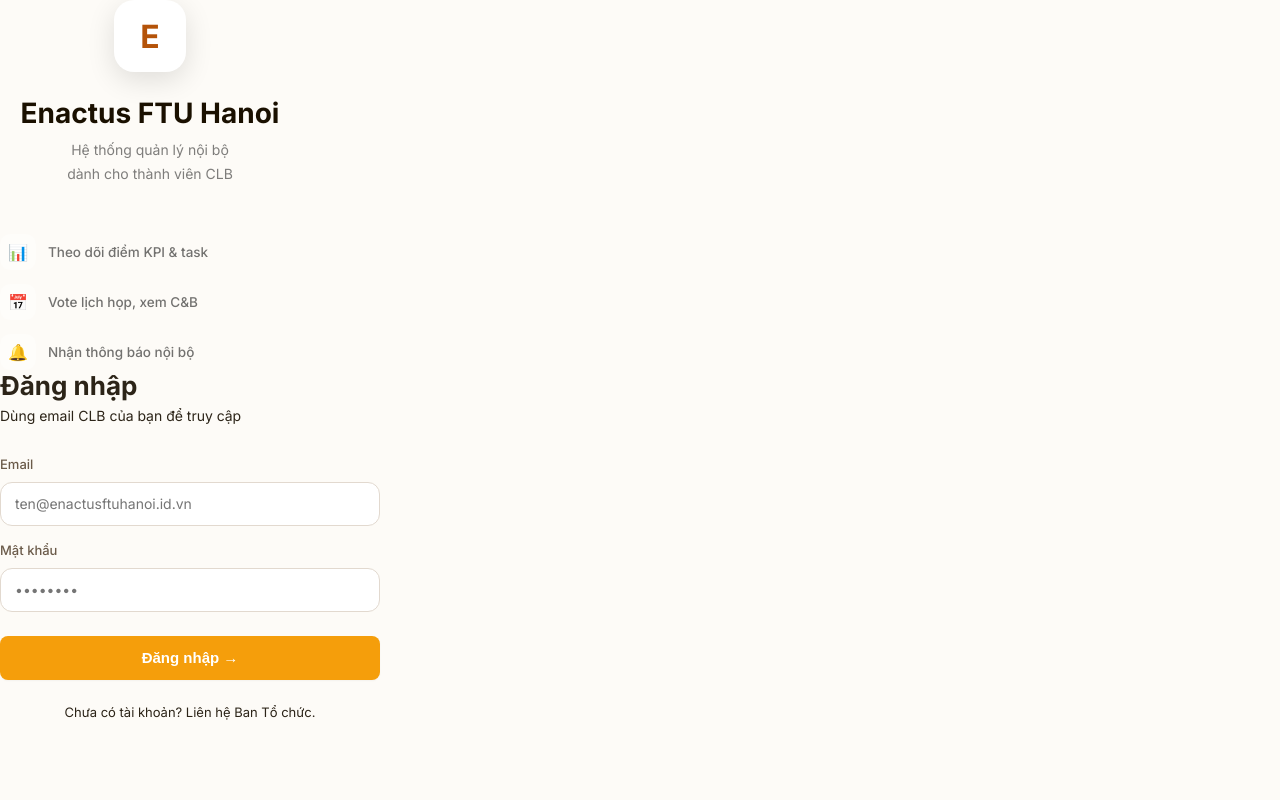
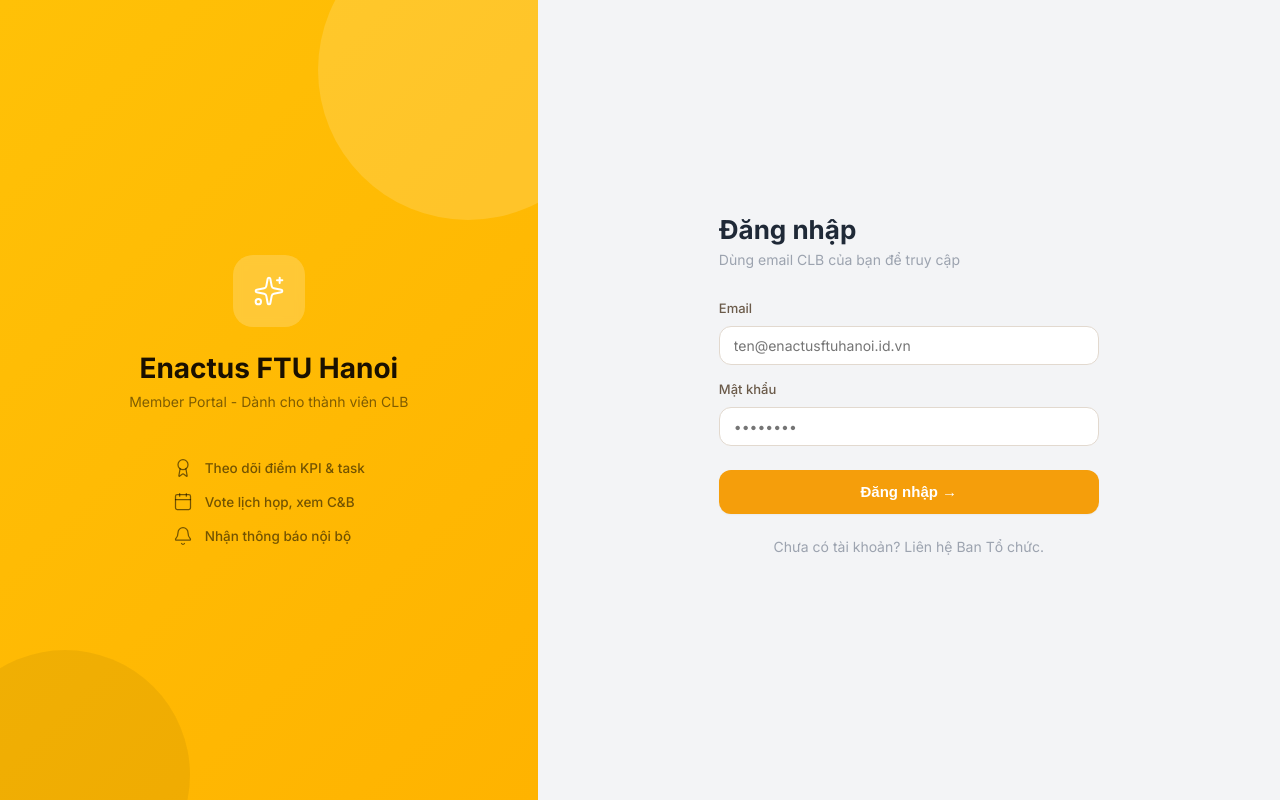
Before and after one commit to Enactus-FTU-Hanoi/member-app, a React (Vite) app: page / in a window 1280 px wide. Built offline with nearby package versions, Linux system fonts and the light colour scheme.

Commit message:
style: update LoginPage with new theme

```diff
--- a/src/components/Icon.tsx
+++ b/src/components/Icon.tsx
@@ -13,6 +13,8 @@
   Medal,
   FormInput,
   Settings,
+  Loader2,
+  AlertCircle,  // ✅ THÊM
   type LucideIcon
 } from 'lucide-react'
 
@@ -31,6 +33,8 @@
   | 'Medal'
   | 'FormInput'
   | 'Settings'
+  | 'Loader2'      // ✅ THÊM
+  | 'AlertCircle'  // ✅ THÊM
 
 const iconMap: Record<IconName, LucideIcon> = {
   LayoutDashboard,
@@ -47,6 +51,8 @@
   Medal,
   FormInput,
   Settings,
+  Loader2,        // ✅ THÊM
+  AlertCircle,    // ✅ THÊM
 }
 
 interface IconProps {
--- a/src/pages/LoginPage.tsx
+++ b/src/pages/LoginPage.tsx
@@ -1,13 +1,14 @@
 import { useState } from 'react'
 import { useAuth } from '../App'
 import { api } from '../lib/api'
+import { Icon } from '../components/Icon'
 
 export function LoginPage() {
   const { login } = useAuth()
-  const [email, setEmail]       = useState('')
+  const [email, setEmail] = useState('')
   const [password, setPassword] = useState('')
-  const [loading, setLoading]   = useState(false)
-  const [error, setError]       = useState('')
+  const [loading, setLoading] = useState(false)
+  const [error, setError] = useState('')
 
   const handleSubmit = async (e: React.FormEvent) => {
     e.preventDefault()
@@ -25,107 +26,223 @@
   }
 
   return (
-    <div className="login-wrap">
-      {/* Left — amber brand panel */}
+    <div className="login-container">
       <div className="login-left">
-        <div style={{ position: 'relative', zIndex: 1, textAlign: 'center', maxWidth: 300 }}>
-          <div style={{
-            width: 72, height: 72, borderRadius: 20, background: '#fff',
-            display: 'flex', alignItems: 'center', justifyContent: 'center',
-            fontSize: 32, fontWeight: 800, color: '#B45309',
-            margin: '0 auto 24px',
-            boxShadow: '0 8px 28px rgba(0,0,0,.12)',
-          }}>E</div>
-
-          <h1 style={{ fontSize: 28, fontWeight: 800, color: '#1a1000', marginBottom: 8 }}>
-            Enactus FTU Hanoi
-          </h1>
-          <p style={{ color: 'rgba(0,0,0,.5)', fontSize: 14, lineHeight: 1.7 }}>
-            Hệ thống quản lý nội bộ<br />dành cho thành viên CLB
-          </p>
-
-          <div style={{ marginTop: 48, display: 'flex', flexDirection: 'column', gap: 14, textAlign: 'left' }}>
-            {[
-              { icon: '📊', text: 'Theo dõi điểm KPI & task' },
-              { icon: '📅', text: 'Vote lịch họp, xem C&B' },
-              { icon: '🔔', text: 'Nhận thông báo nội bộ' },
-            ].map(f => (
-              <div key={f.text} style={{ display: 'flex', alignItems: 'center', gap: 12 }}>
-                <div style={{
-                  width: 36, height: 36, borderRadius: 10, flexShrink: 0,
-                  background: 'rgba(255,255,255,.3)',
-                  display: 'flex', alignItems: 'center', justifyContent: 'center',
-                  fontSize: 16,
-                }}>{f.icon}</div>
-                <span style={{ color: 'rgba(0,0,0,.55)', fontSize: 13.5, fontWeight: 500 }}>{f.text}</span>
-              </div>
-            ))}
+        <div className="login-brand">
+          <div className="login-logo">
+            <Icon name="Sparkles" size={32} color="#FFFFFF" />
+          </div>
+          <h1>Enactus FTU Hanoi</h1>
+          <p>Member Portal - Dành cho thành viên CLB</p>
+        </div>
+        <div className="login-features">
+          <div className="feature-item">
+            <Icon name="Award" size={20} />
+            <span>Theo dõi điểm KPI & task</span>
+          </div>
+          <div className="feature-item">
+            <Icon name="Calendar" size={20} />
+            <span>Vote lịch họp, xem C&B</span>
+          </div>
+          <div className="feature-item">
+            <Icon name="Bell" size={20} />
+            <span>Nhận thông báo nội bộ</span>
           </div>
         </div>
       </div>
 
-      {/* Right — form */}
       <div className="login-right">
-        <div style={{ width: '100%', maxWidth: 380 }}>
-          <div style={{ marginBottom: 32 }}>
-            <h2 style={{ fontSize: 26, fontWeight: 800, marginBottom: 6 }}>Đăng nhập</h2>
-            <p style={{ color: 'var(--text-3)', fontSize: 14 }}>
-              Dùng email CLB của bạn để truy cập
-            </p>
-          </div>
+        <div className="login-form-container">
+          <h2>Đăng nhập</h2>
+          <p>Dùng email CLB của bạn để truy cập</p>
 
-          <form onSubmit={handleSubmit} style={{ display: 'flex', flexDirection: 'column', gap: 0 }}>
+          <form onSubmit={handleSubmit}>
             <div className="form-group">
               <label className="label">Email</label>
               <input
+                type="email"
                 className="input"
-                type="email"
                 value={email}
-                onChange={e => setEmail(e.target.value)}
+                onChange={(e) => setEmail(e.target.value)}
                 placeholder="ten@enactusftuhanoi.id.vn"
-                required autoComplete="email"
-                style={{ height: 44 }}
+                required
               />
             </div>
 
             <div className="form-group">
               <label className="label">Mật khẩu</label>
               <input
+                type="password"
                 className="input"
-                type="password"
                 value={password}
-                onChange={e => setPassword(e.target.value)}
+                onChange={(e) => setPassword(e.target.value)}
                 placeholder="••••••••"
-                required autoComplete="current-password"
-                style={{ height: 44 }}
+                required
               />
             </div>
 
             {error && (
-              <div style={{
-                background: 'var(--red-lt)', border: '1px solid #FECACA',
-                borderRadius: 'var(--r-sm)', padding: '10px 14px',
-                fontSize: 13.5, color: 'var(--red)', marginBottom: 14,
-              }}>⚠ {error}</div>
+              <div className="login-error">
+                <Icon name="AlertCircle" size={16} />
+                {error}
+              </div>
             )}
 
-            <button
-              type="submit"
-              className="btn btn-primary"
-              disabled={loading}
-              style={{ marginTop: 8, height: 44, fontSize: 15, borderRadius: 'var(--r-sm)' }}
-            >
-              {loading
-                ? <><div className="spinner" style={{ width: 17, height: 17, borderWidth: 2 }} /> Đang đăng nhập...</>
-                : 'Đăng nhập →'}
+            <button type="submit" className="btn btn-primary login-btn" disabled={loading}>
+              {loading ? <Icon name="Loader2" size={16} className="spin" /> : null}
+              {loading ? ' Đang đăng nhập...' : ' Đăng nhập →'}
             </button>
           </form>
 
-          <p style={{ marginTop: 24, fontSize: 13, color: 'var(--text-4)', textAlign: 'center' }}>
+          <p className="login-footer">
             Chưa có tài khoản? Liên hệ Ban Tổ chức.
           </p>
         </div>
       </div>
+
+      <style>{`
+        .login-container {
+          display: flex;
+          min-height: 100vh;
+          background: #F3F4F6;
+        }
+        .login-left {
+          width: 42%;
+          min-width: 340px;
+          background: linear-gradient(135deg, #FFC107 0%, #FFB300 100%);
+          display: flex;
+          flex-direction: column;
+          justify-content: center;
+          padding: 52px;
+          position: relative;
+          overflow: hidden;
+        }
+        .login-left::before {
+          content: '';
+          position: absolute;
+          top: -80px;
+          right: -80px;
+          width: 300px;
+          height: 300px;
+          border-radius: 50%;
+          background: rgba(255, 255, 255, 0.15);
+        }
+        .login-left::after {
+          content: '';
+          position: absolute;
+          bottom: -100px;
+          left: -60px;
+          width: 250px;
+          height: 250px;
+          border-radius: 50%;
+          background: rgba(0, 0, 0, 0.06);
+        }
+        .login-brand {
+          position: relative;
+          z-index: 1;
+          text-align: center;
+          max-width: 300px;
+          margin: 0 auto;
+        }
+        .login-logo {
+          width: 72px;
+          height: 72px;
+          background: rgba(255, 255, 255, 0.2);
+          border-radius: 20px;
+          display: flex;
+          align-items: center;
+          justify-content: center;
+          margin: 0 auto 24px;
+          backdrop-filter: blur(4px);
+        }
+        .login-brand h1 {
+          font-size: 28px;
+          font-weight: 800;
+          color: #1a1000;
+          margin-bottom: 8px;
+        }
+        .login-brand p {
+          color: rgba(0, 0, 0, 0.5);
+          font-size: 14px;
+        }
+        .login-features {
+          position: relative;
+          z-index: 1;
+          margin-top: 48px;
+          display: flex;
+          flex-direction: column;
+          gap: 14px;
+          text-align: left;
+          max-width: 260px;
+          margin-left: auto;
+          margin-right: auto;
+        }
+        .feature-item {
+          display: flex;
+          align-items: center;
+          gap: 12px;
+          color: rgba(0, 0, 0, 0.55);
+          font-size: 13.5px;
+          font-weight: 500;
+        }
+        .feature-item svg {
+          width: 20px;
+          height: 20px;
+        }
+        .login-right {
+          flex: 1;
+          display: flex;
+          align-items: center;
+          justify-content: center;
+          padding: 48px;
+        }
+        .login-form-container {
+          width: 100%;
+          max-width: 380px;
+        }
+        .login-form-container h2 {
+          font-size: 26px;
+          font-weight: 800;
+          margin-bottom: 6px;
+          color: #1F2937;
+        }
+        .login-form-container p {
+          color: #9CA3AF;
+          font-size: 14px;
+          margin-bottom: 32px;
+        }
+        .login-error {
+          background: #FEF2F2;
+          border: 1px solid #FECACA;
+          border-radius: 12px;
+          padding: 10px 14px;
+          font-size: 13.5px;
+          color: #DC2626;
+          margin-bottom: 14px;
+          display: flex;
+          align-items: center;
+          gap: 8px;
+        }
+        .login-btn {
+          width: 100%;
+          height: 44px;
+          font-size: 15px;
+          margin-top: 8px;
+        }
+        .login-footer {
+          margin-top: 24px;
+          font-size: 13px;
+          color: #9CA3AF;
+          text-align: center;
+        }
+        .spin {
+          animation: spin 1s linear infinite;
+        }
+        @keyframes spin {
+          from { transform: rotate(0deg); }
+          to { transform: rotate(360deg); }
+        }
+      `}</style>
     </div>
   )
 }
```
